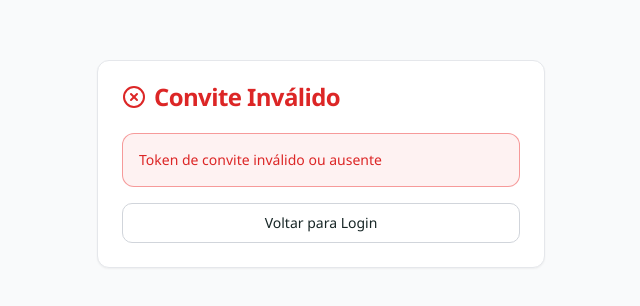
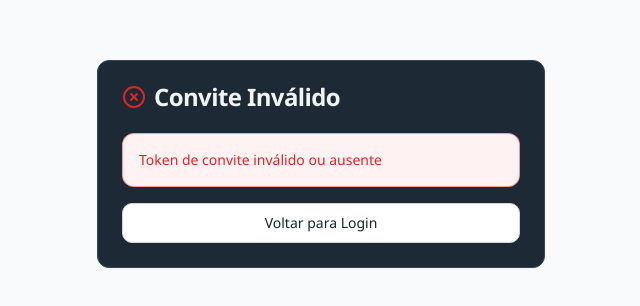
Before and after one commit to uzzaidev/ERP, a Next.js app: page /accept-invitation in a window 1280 px wide. Shown: the part 236-542 px from the top of the page, without its empty margins (319-959 px from the left). Built offline with nearby package versions, Linux system fonts and the light colour scheme.

Commit message:
Fix Card component styling to use semantic CSS variables
Co-authored-by: luisfboff1 <225985452+luisfboff1@users.noreply.github.com>

```diff
--- a/src/components/ui/card.tsx
+++ b/src/components/ui/card.tsx
@@ -6,7 +6,7 @@ const Card = React.forwardRef<
 >(({ className = '', ...props }, ref) => (
   <div
     ref={ref}
-    className={`rounded-lg border border-gray-200 bg-white shadow-sm ${className}`}
+    className={`rounded-lg border border-border bg-card shadow-sm ${className}`}
     {...props}
   />
 ));
@@ -30,7 +30,7 @@ const CardTitle = React.forwardRef<
 >(({ className = '', ...props }, ref) => (
   <h3
     ref={ref}
-    className={`text-2xl font-semibold leading-none tracking-tight ${className}`}
+    className={`text-2xl font-semibold leading-none tracking-tight text-card-foreground ${className}`}
     {...props}
   />
 ));
@@ -42,7 +42,7 @@ const CardDescription = React.forwardRef<
 >(({ className = '', ...props }, ref) => (
   <p
     ref={ref}
-    className={`text-sm text-gray-500 ${className}`}
+    className={`text-sm text-muted-foreground ${className}`}
     {...props}
   />
 ));
```
